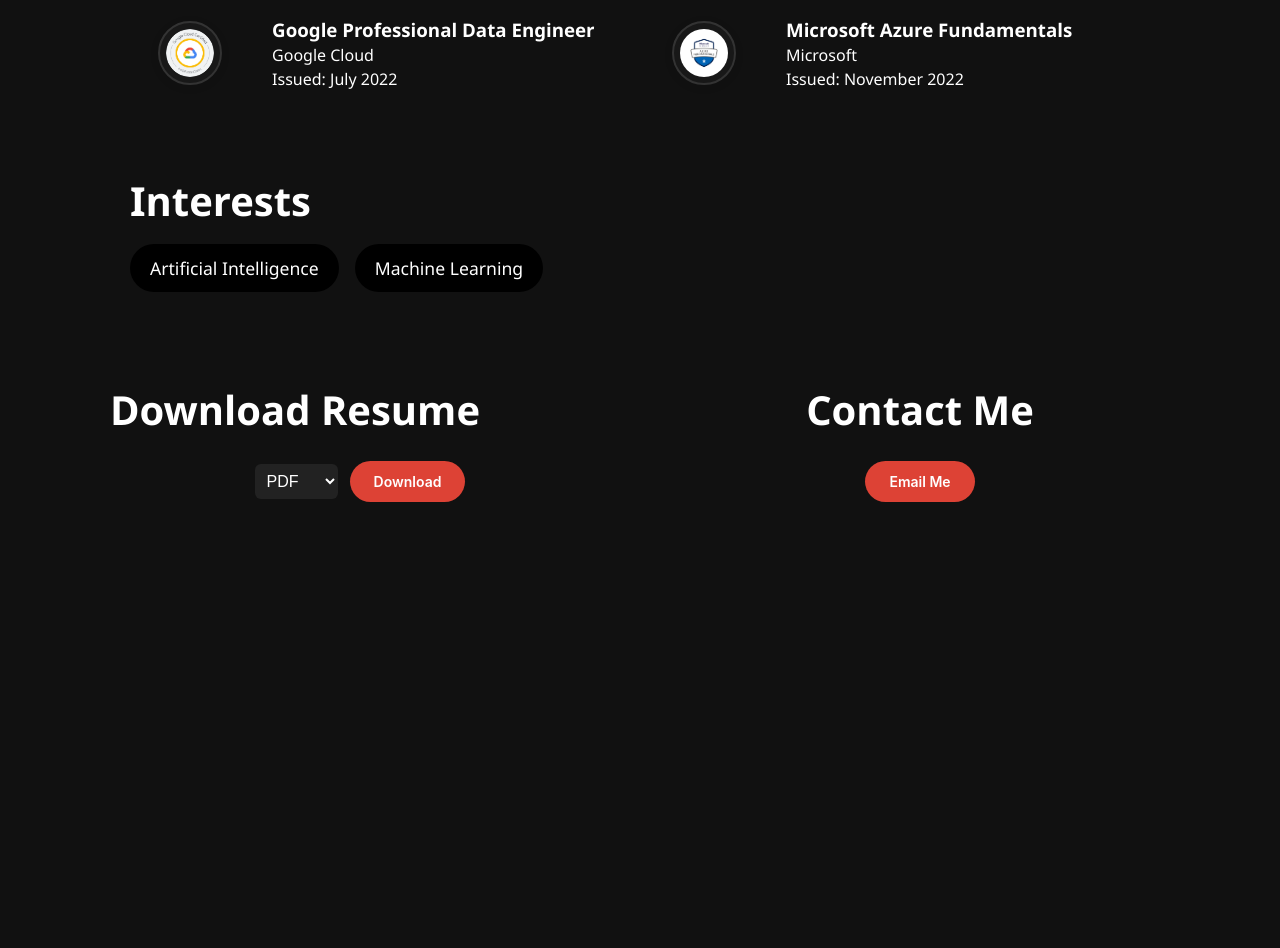
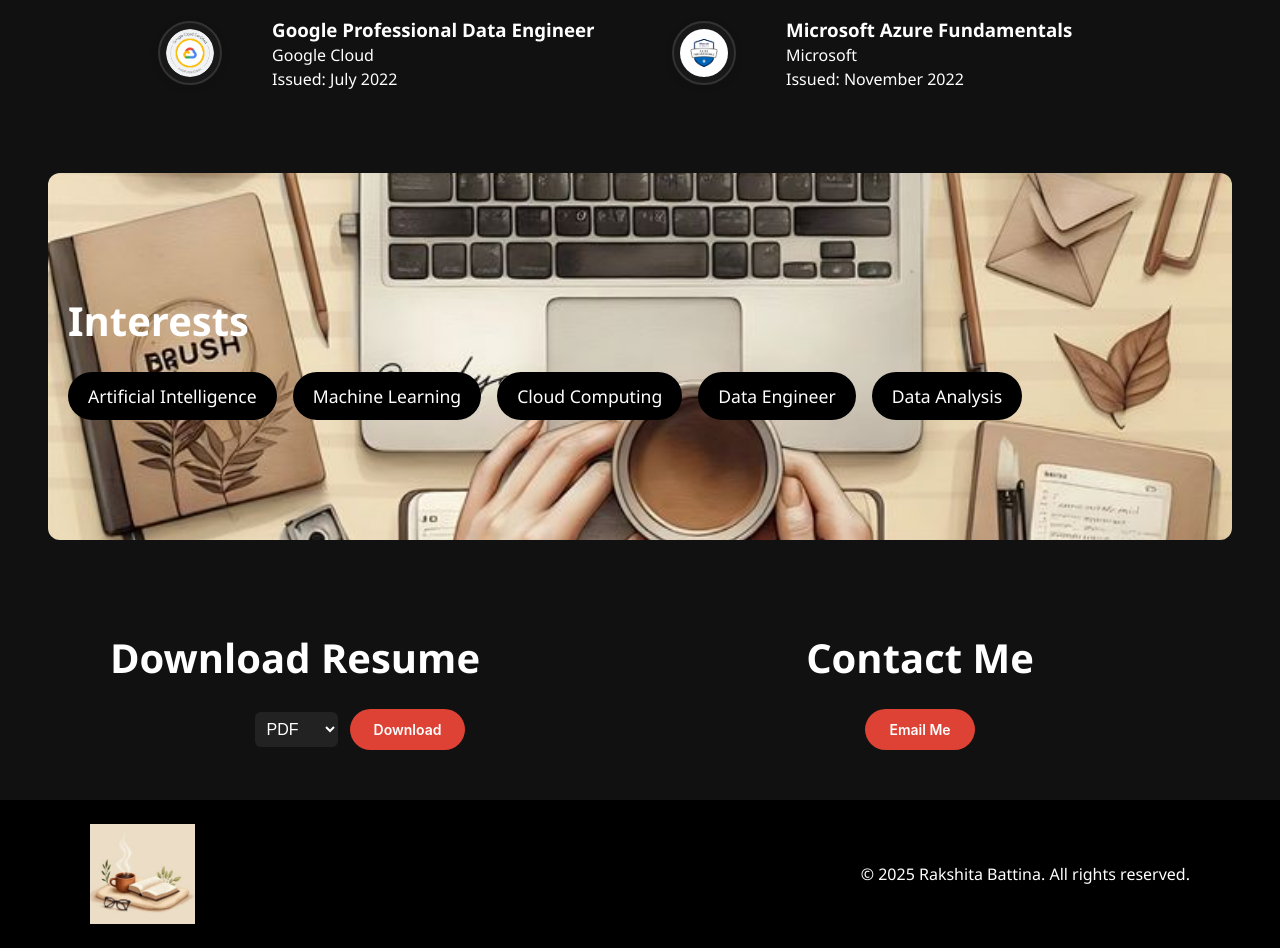
Before and after one commit to rakshita-battina/portfolio, a plain HTML site: page index.html in a window 1280 px wide. Shown: the part 4420-5368 px from the top of the page. Before the commit the page ends 4972 px from the top, so only its background shows below. Drawn offline with Linux system fonts and the light colour scheme.

Commit message:
Update index.html

```diff
--- a/index.html
+++ b/index.html
@@ -523,26 +523,44 @@ body.light-theme .experience-item:hover {
         font-size: 0.98rem;
       }
     }
-    .interests-section {
-  width: 100%;
-  background: #111;
-  padding: 20px 20px;
-  display: flex;
-  justify-content: center;
-  align-items: center;
+
+/* Section background with overlay */
+.with-bg {
+  /* background-image: url('/images/laptop.jpg'); /* your uploaded image */
+  background-size: cover;
+  background-position: center;
+  background-repeat: no-repeat;
+  position: relative;
+  padding: 40px 48px; /* <-- ✅ LEFT and RIGHT padding added */
+  color: #ffffff;
 }
 
+/* Dark overlay layer */
+.interests-overlay {
+  background: rgba(0, 0, 0, 0.6); /* darkens background for readability */
+  padding: 60px 0;
+  max-width: 1100px;
+  margin: 0 auto;
+  border-radius: 16px;
+}
+
+/* Main card styling inside */
 .interests-card {
-  max-width: 1100px;
-  width: 100%;
-  padding: 20px 40px;
-  color: #fff;
+  background-image: url('/images/interest.jpg'); /* your uploaded image */
+  border-radius: 12px;
+  background-size: cover;
+  background-position: center;
+  background-repeat: no-repeat;
+  position: relative;
+  display: flex;
+  flex-direction: column;
+  padding: 120px 20px;
+  gap: 24px;
 }
 
 .interests-card h2 {
   font-size: 2.5rem;
   font-weight: 800;
-  margin-bottom: 1rem;
 }
 
 .interest-tags {
@@ -558,7 +576,6 @@ body.light-theme .experience-item:hover {
   border-radius: 999px;
   font-size: 1.1rem;
   font-weight: 500;
-  white-space: nowrap;
 }
 
 .contact-container {
@@ -974,6 +991,48 @@ body.light-theme .experience-item:hover {
       margin-bottom: 0.5rem;
       padding: 5px 0;
     }
+
+    .site-footer {
+  background-color: #000;
+  color: #fff;
+  padding: 24px 48px;
+  height: 100%;
+  display: flex;
+  justify-content: center;
+}
+
+.footer-content {
+  max-width: 1100px;
+  width: 100%;
+  display: flex;
+  align-items: center;
+  justify-content: space-between;
+  flex-wrap: wrap;
+  gap: 16px;
+}
+
+.footer-left img.footer-logo {
+  height: 100px;
+  width: 100%;
+}
+
+.footer-right {
+  font-size: 1rem;
+  text-align: right;
+}
+
+@media (max-width: 768px) {
+  .footer-content {
+    flex-direction: column;
+    align-items: center;
+    text-align: center;
+  }
+
+  .footer-right {
+    text-align: center;
+  }
+}
+
   </style>
 </head>
 <body>
@@ -1227,7 +1286,7 @@ body.light-theme .experience-item:hover {
             </a>
           </div>
         </div>
-        <div class="project-item">
+        <div class="project-item" >
           <div class="project-title">Healthcare Data Interoperability Layer</div>
           <div class="project-desc">Standardized and validated 500K+ patient records for EHR systems using Java and Python.<br>Improved data quality by 30%, and reduced manual validation efforts by 40%.<br>Hosted on GCP, monitored using built-in logging & alerts.</div>
           <div class="project-tech">
@@ -1285,12 +1344,15 @@ body.light-theme .experience-item:hover {
     </section>
 
     <!-- Interests Section -->
-    <section id="interests" class="interests-section">
+    <section id="interests" class="interests-section with-bg">
       <div class="interests-card">
         <h2>Interests</h2>
         <div class="interest-tags">
           <span class="tag">Artificial Intelligence</span>
           <span class="tag">Machine Learning</span>
+          <span class="tag">Cloud Computing</span>
+          <span class="tag">Data Engineer</span>
+          <span class="tag">Data Analysis</span>
         </div>
       </div>
     </section>
@@ -1370,6 +1432,16 @@ body.light-theme .experience-item:hover {
     });
   });
 </script>
+<footer class="site-footer">
+  <div class="footer-content">
+    <div class="footer-left">
+      <img src="images/xrkevahs.png" alt="Footer Logo" class="footer-logo">
+    </div>
+    <div class="footer-right">
+      <p>© 2025 Rakshita Battina. All rights reserved.</p>
+    </div>
+  </div>
+</footer>
 
 </body>
 </html>
```
Also changed, not shown: images/downloadicon.jpg (added), images/footer.jpg (added), images/healthcare.jpg (added), images/interest.jpg (added), images/xrkevahs.png (added).
